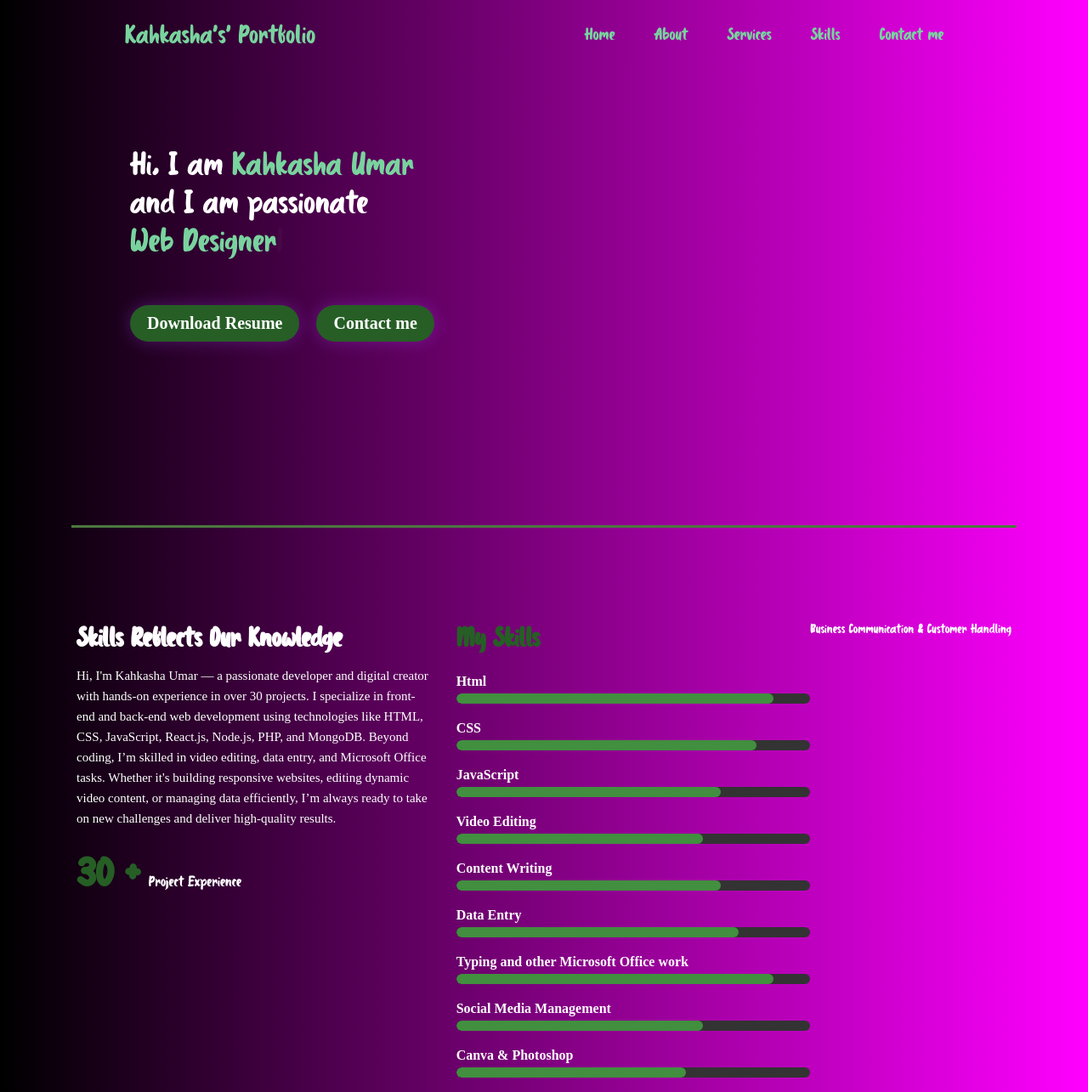
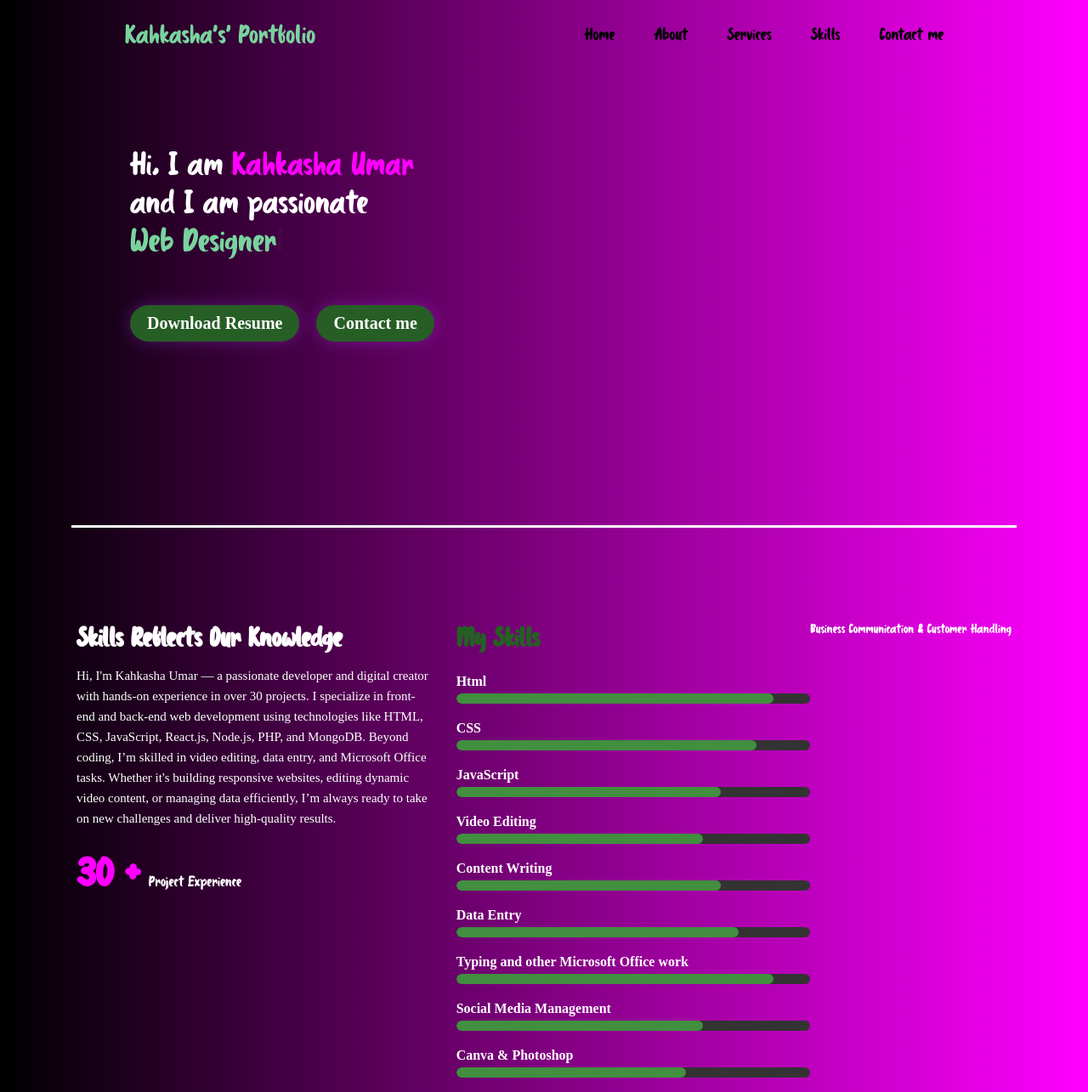
Before and after one commit to Kahkashaumar/Kahkasha-portfolio, a plain HTML site: page index.html in a window 1280 px wide. Shown: the top 1285 px of the page at 85% size. Drawn offline with nearby package versions, Linux system fonts and the light colour scheme.

Commit message:
Update index.html

```diff
--- a/index.html
+++ b/index.html
@@ -90,7 +90,7 @@ nav ul li {
     nav ul li a {
   position: relative;                     /* Needed for ::after to position properly */
   text-decoration: none;
-  color: #79d39e;                           /* Default white text */
+  color: #000000;                           /* Default white text */
   font-size: 1.3rem;
   padding-bottom: 5px;
   transition: all 0.3s ease;              /* Smooth color & size changes */
@@ -102,7 +102,7 @@ nav ul li a::after {
   bottom: 0;
   width: 0%;                              /* Start with no underline */
   height: 2px;
-  background-color:   #79d39e;
+  background-color:   #000000;
   transition: width 0.4s ease;            /* Animate width */
 }
 
@@ -113,7 +113,7 @@ nav ul li a:hover::after {
 
 /* Text color and size change on hover */
 nav ul li a:hover {
-  color: rgb(243, 224, 224);
+  color: #ffffff;
   font-size: 1.1rem;
 }
 
@@ -194,7 +194,7 @@ nav ul li a:hover {
       }
 
       .purple {
-        color: #79d39e;
+        color: magenta;
       }
 
       .text-gray {
@@ -226,7 +226,7 @@ nav ul li a:hover {
 
       main hr {
         border: 0;
-        background-color:rgb(76 120 63);
+        background-color:#fffeff;
         height: 2.5px;
         margin: 60px 84px;
       }
@@ -531,7 +531,7 @@ background: linear-gradient(to right, #000000, #37164c) !important;
 .experience .number {
   font-size: 48px;
   font-weight: bold;
-  color: #265e25;
+  color: magenta;
 }
 
 .experience .text {
```
